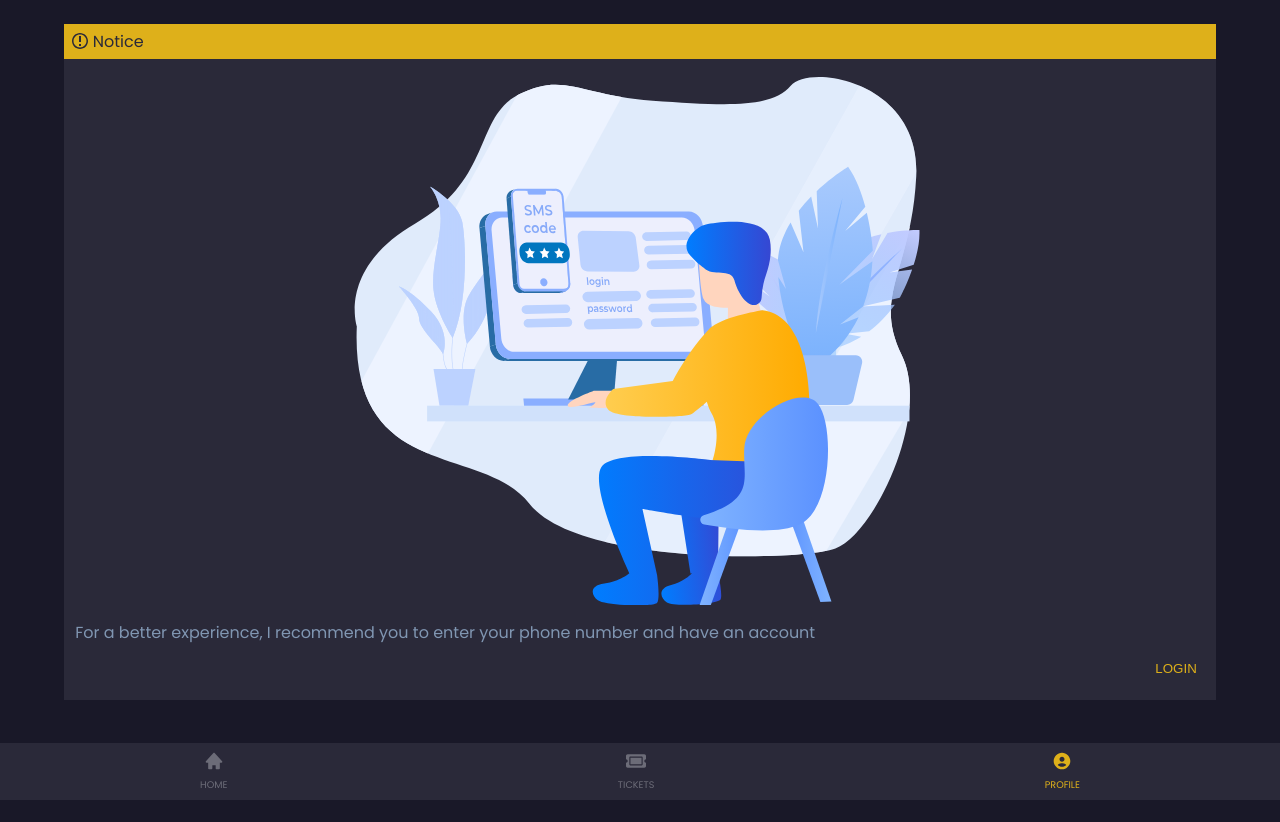
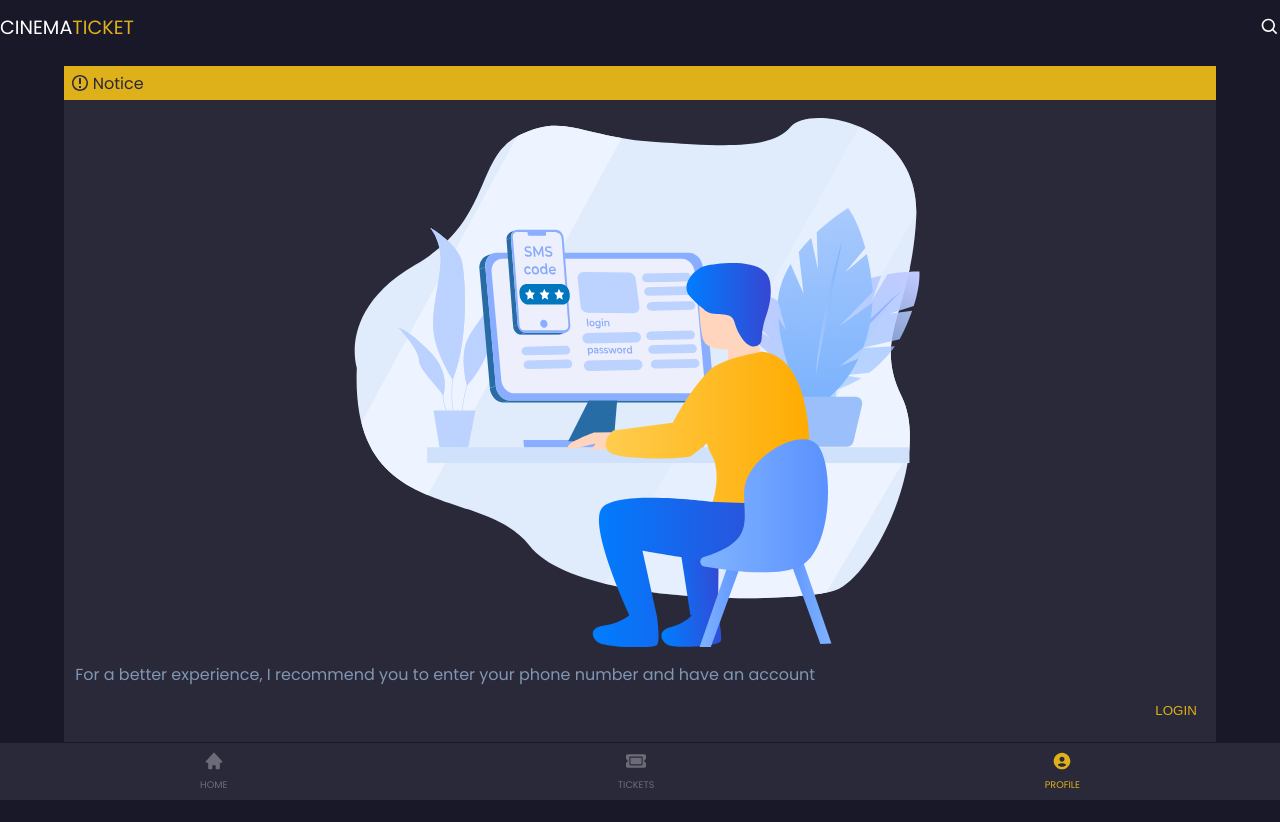
Before and after one commit to M-A-Felegari/cinema-ticket, a React (Create React App) app: page /profile in a window 1280 px wide. Before the commit the page ends 800 px from the top, so only its background shows below. Built offline with nearby package versions, Linux system fonts and the light colour scheme.

Commit message:
somethings added

```diff
--- a/src/App.tsx
+++ b/src/App.tsx
@@ -2,10 +2,12 @@ import React from 'react';
 import './App.css';
 import {Outlet} from "react-router-dom";
 import Navbar from "./Components/navbar";
+import HomeHeader from "./Components/header";
 
 function App() {
     return (
         <div className="app">
+            <HomeHeader/>
             <Outlet/>
             <div className='marginToShowContentsBehindNavbar'></div>
             <Navbar/>
--- a/src/Screens/HomeScreen.tsx
+++ b/src/Screens/HomeScreen.tsx
@@ -288,13 +288,13 @@ function HomeScreen() {
     return (
         <motion.main
             className="HomeScreen"
-            initial={{ x:'-100%'}}
-            animate={{ x:0}}
-            exit={{x:'100%',transition:{duration:.1}}}
-            transition={{ duration: .1,delay:.1 }}
+            // initial={{ x:'-100%'}}
+            // animate={{ x:0}}
+            // // exit={{x:'100%',transition:{duration:.02}}}
+            // transition={{ duration: .5}}
         >
             <div className="container">
-                <HomeHeader/>
+                {/*<HomeHeader/>*/}
                 <section className="carouselContainer">
                     <Swiper className="carousel" pagination={true} navigation={true} autoplay={true}
                             modules={[Navigation, Autoplay, Pagination]} centeredSlides={true} spaceBetween={5}
--- a/src/Screens/ProfileScreen.tsx
+++ b/src/Screens/ProfileScreen.tsx
@@ -9,10 +9,10 @@ function ProfileScreen() {
     return (
         <motion.main
             className='profileScreen'
-            initial={{ x:'-100%'}}
-            animate={{ x:0}}
-            exit={{x:'100%',transition:{duration:.1}}}
-            transition={{ duration: .1,delay:.1 }}
+            // initial={{ x:'-100%'}}
+            // animate={{ x:0}}
+            // // exit={{x:'100%',transition:{duration:.02}}}
+            // transition={{ duration: .5}}
         >
             <div className='noticeBoxContainer'>
                 <NoticeBox
--- a/src/Screens/TicketsScreen.tsx
+++ b/src/Screens/TicketsScreen.tsx
@@ -55,10 +55,10 @@ function TicketsScreen() {
     return (
         <motion.main
             className="HomeScreen"
-            initial={{ x:'-100%'}}
-            animate={{ x:0}}
-            exit={{x:'100%',transition:{duration:.1}}}
-            transition={{ duration: .1,delay:.1 }}
+            // initial={{ x:'-100%'}}
+            // animate={{ x:0}}
+            // // exit={{x:'100%',transition:{duration:.02}}}
+            // transition={{ duration: .5}}
         >
             <motion.div
                 className="ticketsContainer"
```
